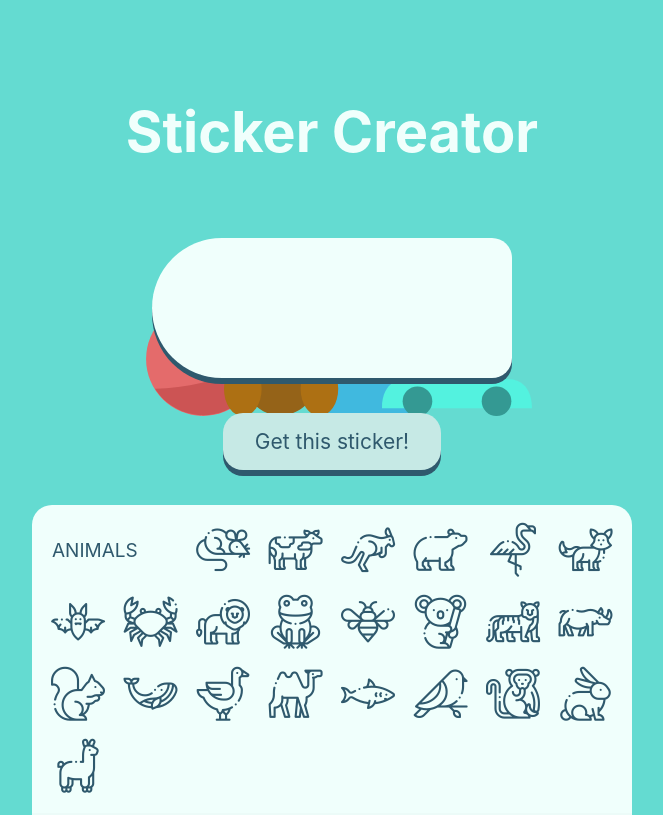
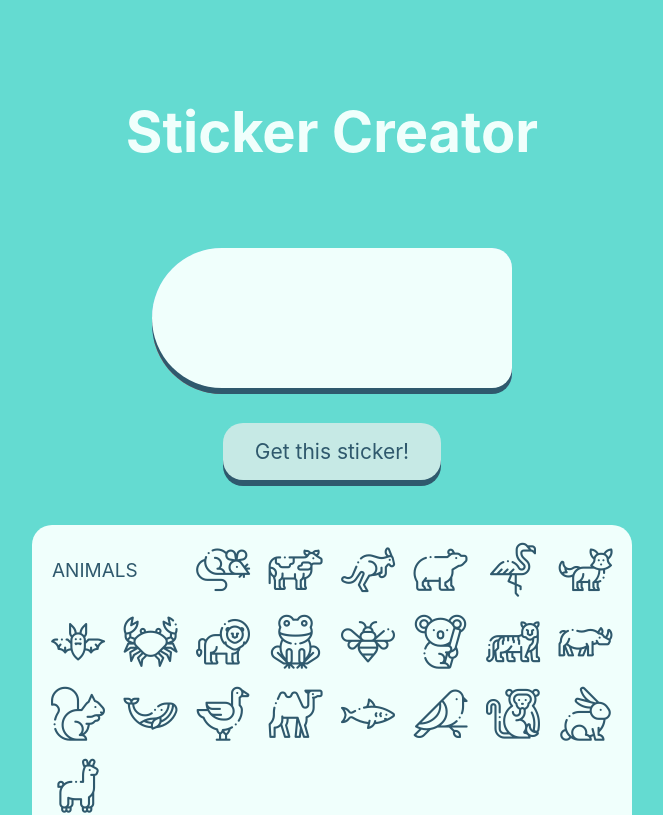
Before and after one commit to mudziok/sticker-labels, a Vue app: page / in a window 1280 px wide. Shown: the top 815 px of the page, without its empty margins (308-971 px from the left). Built offline with nearby package versions, Linux system fonts and the light colour scheme.

Commit message:
Add background transition

```diff
--- a/src/App.vue
+++ b/src/App.vue
@@ -3,6 +3,7 @@
     <h1>Sticker Creator</h1>
     <div id='hero'>
       <Display/>
+      <img src="./assets/outline.svg" class='background' :class="isLocked ? 'locked' : ''" alt="Sticker outline"/>
       <EditableSticker :name='selectedIcon' :isLocked='isLocked'/>
       <a @click="isLocked = true">
         <Button style="font-size: 21px">Get this sticker!</Button>
@@ -54,20 +55,38 @@
 }
 
 #hero {
-  min-width: 430px;
-  min-height: 300.5px;
-
+  width: 100%;
+  overflow: hidden;
   position: relative;
+  margin: 10px 0;
 }
 
 a {
   -webkit-tap-highlight-color: transparent;
 }
 
+.background {
+  position: absolute;
+  top: 35px;
+  left: calc(50% - 180px);
+  box-shadow: 0px 0px 0px 1000px var(--background);
+  z-index: -5;
+  transition: all 0.5s ease-in;
+  transform-origin: center;
+  transition-delay: 2.5s;
+}
+
+.background.locked {
+  transform: scale(1.25);
+  opacity: 0;
+}
+
 body {
   background: var(--background);
   overflow-x: hidden;
   overflow-y: scroll;
+  margin: 0;
+  padding: 0;
 }
 
 #app {
--- a/src/components/Display.vue
+++ b/src/components/Display.vue
@@ -42,6 +42,9 @@
   top: 0;
   left: 0;
 
+  z-index: -50;
+  background-color: #89c5ea;
+
   display: flex;
   justify-content: center;
   align-items: center;
--- a/src/components/Sticker/EditableSticker.vue
+++ b/src/components/Sticker/EditableSticker.vue
@@ -27,7 +27,7 @@
   watch: {
     isLocked() {
       console.log('change');
-      window.setTimeout(()=>{this.isPreview = true;}, 3000);
+      window.setTimeout(()=>{this.isPreview = true;}, 3200);
     }
   }
 }
@@ -36,7 +36,8 @@
 <style scoped>
 #container {
   position: relative;
-  margin: 35px;
+  margin: 35px auto;
+  width: max-content;
 }
 
 #scissors {
--- a/src/components/Sticker/Sticker.vue
+++ b/src/components/Sticker/Sticker.vue
@@ -37,6 +37,8 @@
   display: flex;
   justify-content: flex-start;
   align-items: center;
+
+  width: max-content;
 
 }
 
--- a/src/components/Sticker/TextInput.vue
+++ b/src/components/Sticker/TextInput.vue
@@ -62,7 +62,7 @@
       while (this.getSizeOfText(this.text, this.preloadedHeights[fyi]).height >= 140) {
         fyi++;
       }
-      let fx = this.preloadedHeights[fyi]; //Font-size in the X axis, always smalled than fy
+      let fx = this.preloadedHeights[fyi]; //Font-size in the X axis, always smaller than fy
       while (this.getSizeOfText(this.text, fx).width >= 200) {
         fx -= 1;
       }
```
Also changed, not shown: src/assets/outline.svg (added).
